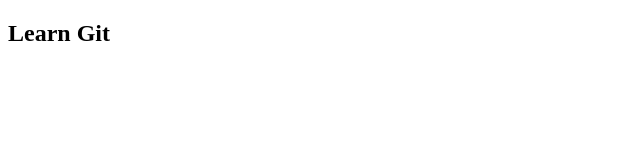
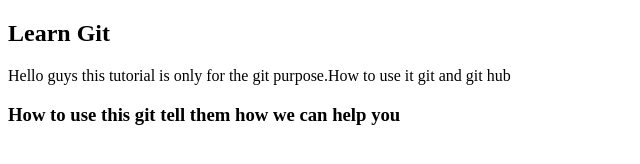
Before and after one commit to Riteshkumar21611/testing, a plain HTML site: page index.html in a window 1280 px wide. Shown: the whole page, without its empty margins (0-640 px from the left). Drawn offline with Linux system fonts and the light colour scheme.

Commit message:
add a h2 tag

```diff
--- a/index.html
+++ b/index.html
@@ -1,12 +1,17 @@
 <!DOCTYPE html>
 <html lang="en">
-<head>
-    <meta charset="UTF-8">
-    <meta http-equiv="X-UA-Compatible" content="IE=edge">
-    <meta name="viewport" content="width=device-width, initial-scale=1.0">
+  <head>
+    <meta charset="UTF-8" />
+    <meta http-equiv="X-UA-Compatible" content="IE=edge" />
+    <meta name="viewport" content="width=device-width, initial-scale=1.0" />
     <title>Learn git</title>
-</head>
-<body>
-    <h2>Learn Git </h2>
-</body>
+  </head>
+  <body>
+    <h2>Learn Git</h2>
+    <p>
+      Hello guys this tutorial is only for the git purpose.How to use it git and
+      git hub
+    </p>
+    <h3>How to use this git tell them how we can help you</h3>
+  </body>
 </html>
```
